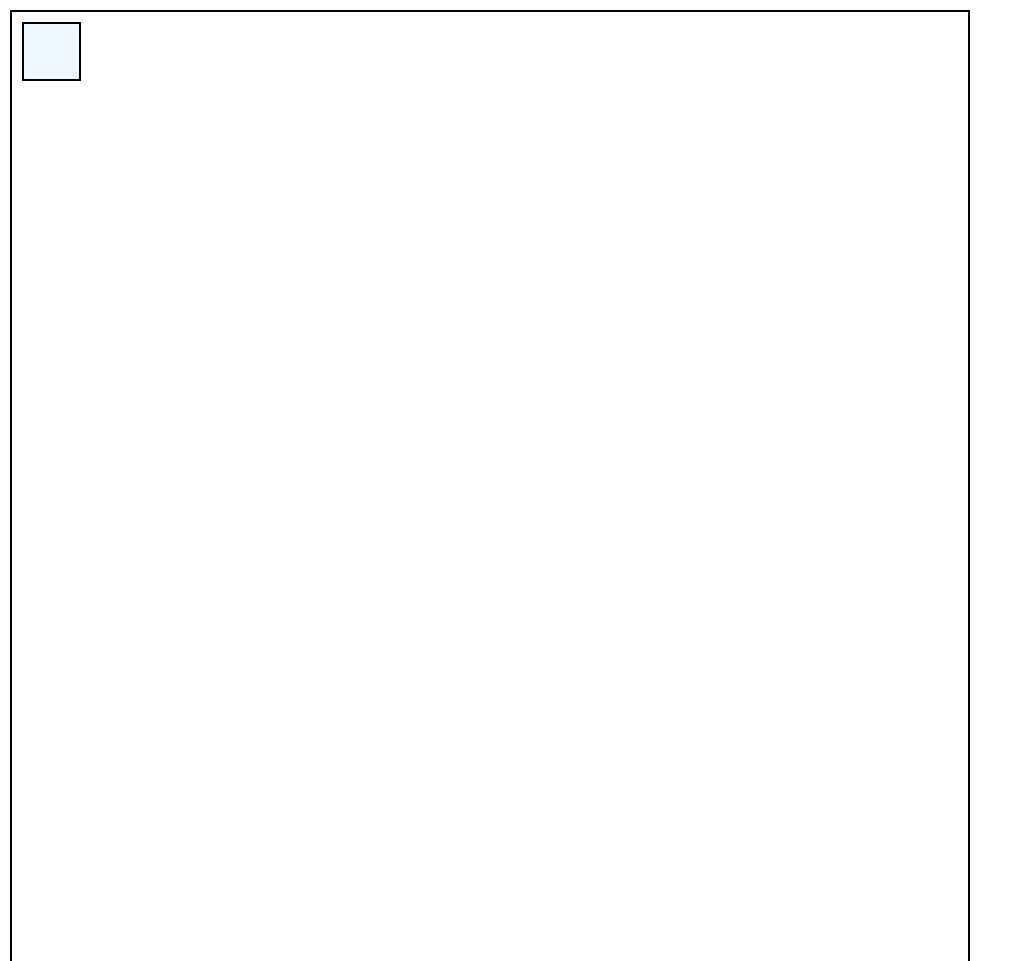
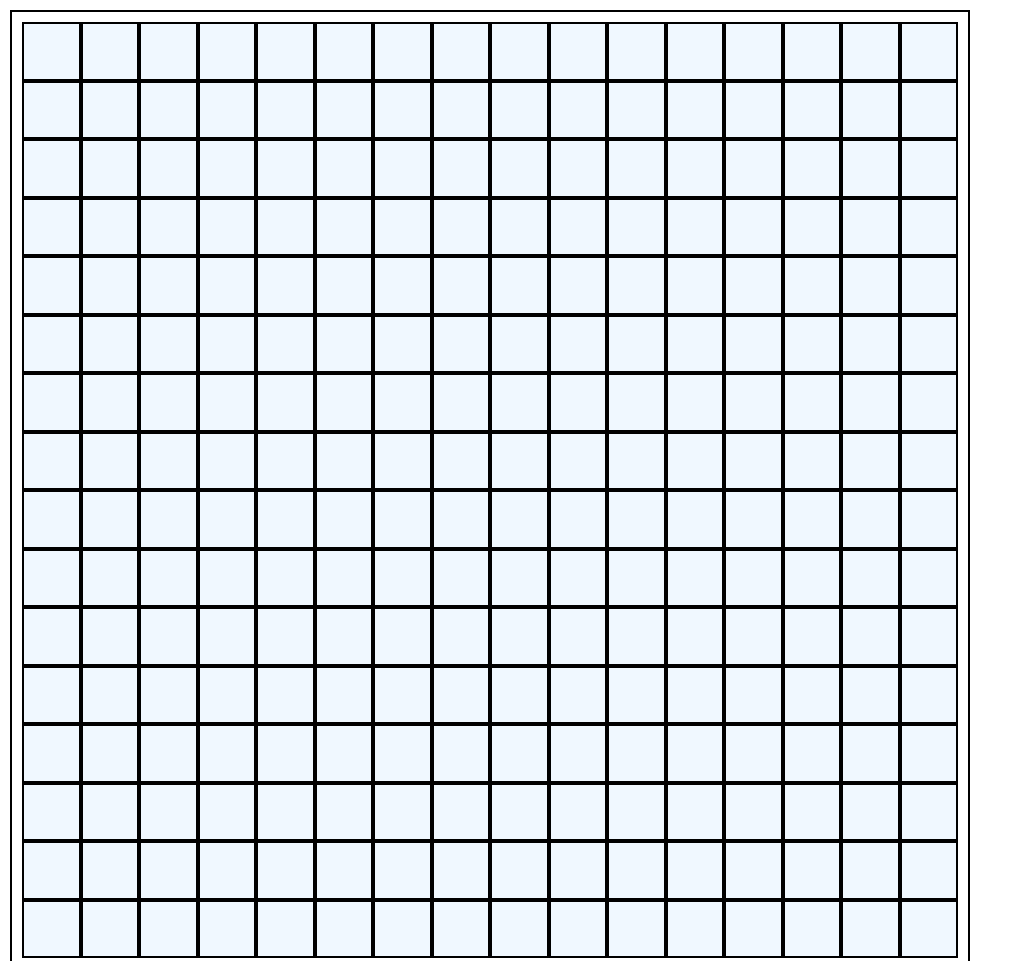
Before and after one commit to kho5203/etch-a-sketch, a plain HTML site: page index.html in a window 1280 px wide. Shown: the top 961 px of the page, without its empty margins (0-1023 px from the left). Drawn offline with Linux system fonts and the light colour scheme.

Commit message:
Add logic to create 16x16 grid

```diff
--- a/index.html
+++ b/index.html
@@ -9,7 +9,7 @@
   </head>
   <body>
     <div id="container">
-      <div class="box"></div>
+      <!-- <div class="box"></div> -->
     </div>
   </body>
 </html>
--- a/script.js
+++ b/script.js
@@ -1 +1,10 @@
 container = document.querySelector("#container");
+function createGrid(size) {
+  const totalSize = size * size;
+  for (let i = 0; i < totalSize; i++) {
+    const gridBox = document.createElement("div");
+    gridBox.classList.add("box");
+    container.appendChild(gridBox);
+  }
+}
+createGrid(16);
```
